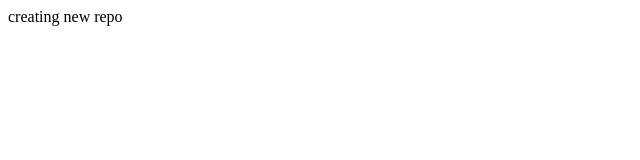
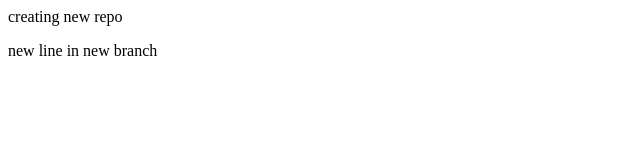
Before and after one commit to Asik222y/localrepo, a plain HTML site: page index.html in a window 1280 px wide. Shown: the whole page, without its empty margins (0-640 px from the left). Drawn offline with Linux system fonts and the light colour scheme.

Commit message:
adding new line in new branch

```diff
--- a/index.html
+++ b/index.html
@@ -1 +1,2 @@
 <p>creating new repo</p>
+<a>new line in new branch</a>
```
Also changed, not shown: 1 other file.
